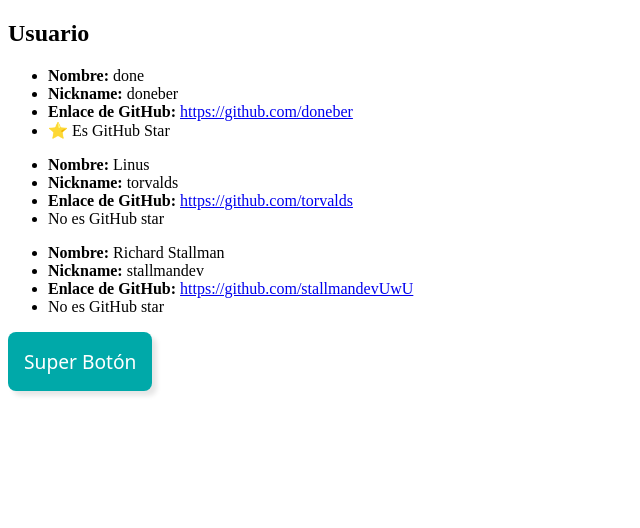
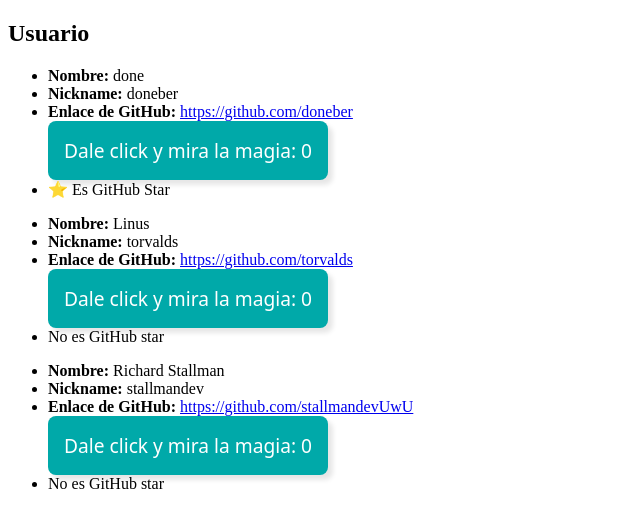
Before and after one commit to doneber/Aprendiendo-React-en-24-horas, a React (Vite) app in the folder ejercicio02-HolaReactVite/: page / in a window 1280 px wide. Shown: the top 528 px of the page, without its empty margins (0-640 px from the left). Built offline with nearby package versions, Linux system fonts and the light colour scheme.

Commit message:
Usa el evento clic y manejo de estados

```diff
--- a/ejercicio02-HolaReactVite/src/App.jsx
+++ b/ejercicio02-HolaReactVite/src/App.jsx
@@ -1,8 +1,12 @@
 import "./style.css";
+import { useState } from "react";
 
 const MySuperButton = () => {
-  return <button className="super-btn">
-    Super Botón
+  const [count, setCount] = useState(0)
+  return <button className="super-btn" onClick={ () => {
+      setCount(count + 1)
+    } }>
+    Dale click y mira la magia: { count }
   </button>
 }
 
@@ -40,6 +44,7 @@
           <li><b>Nombre: </b> { user.name }</li>
           <li><b>Nickname: </b>{ user.nickname }</li>
           <li><b>Enlace de GitHub: </b> <a href={ user.githubURL }>{ user.githubURL }</a> </li>
+          <MySuperButton />
           { user.isGithubstar ? (
             <li>⭐ Es GitHub Star</li>
           ): (
@@ -49,7 +54,6 @@
         </ul>
         )
       }
-      <MySuperButton />
     </>
   )
 }
```
